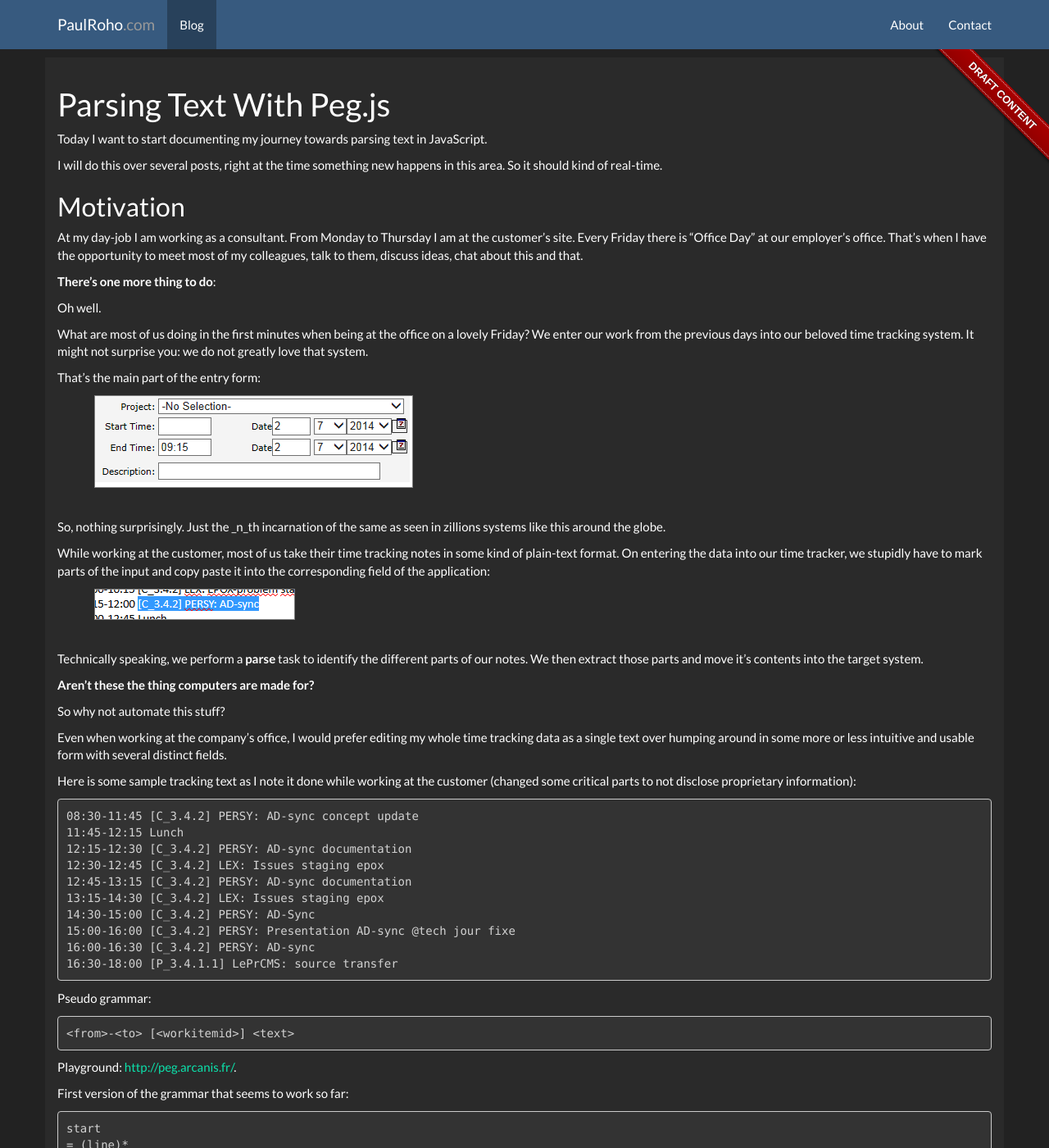
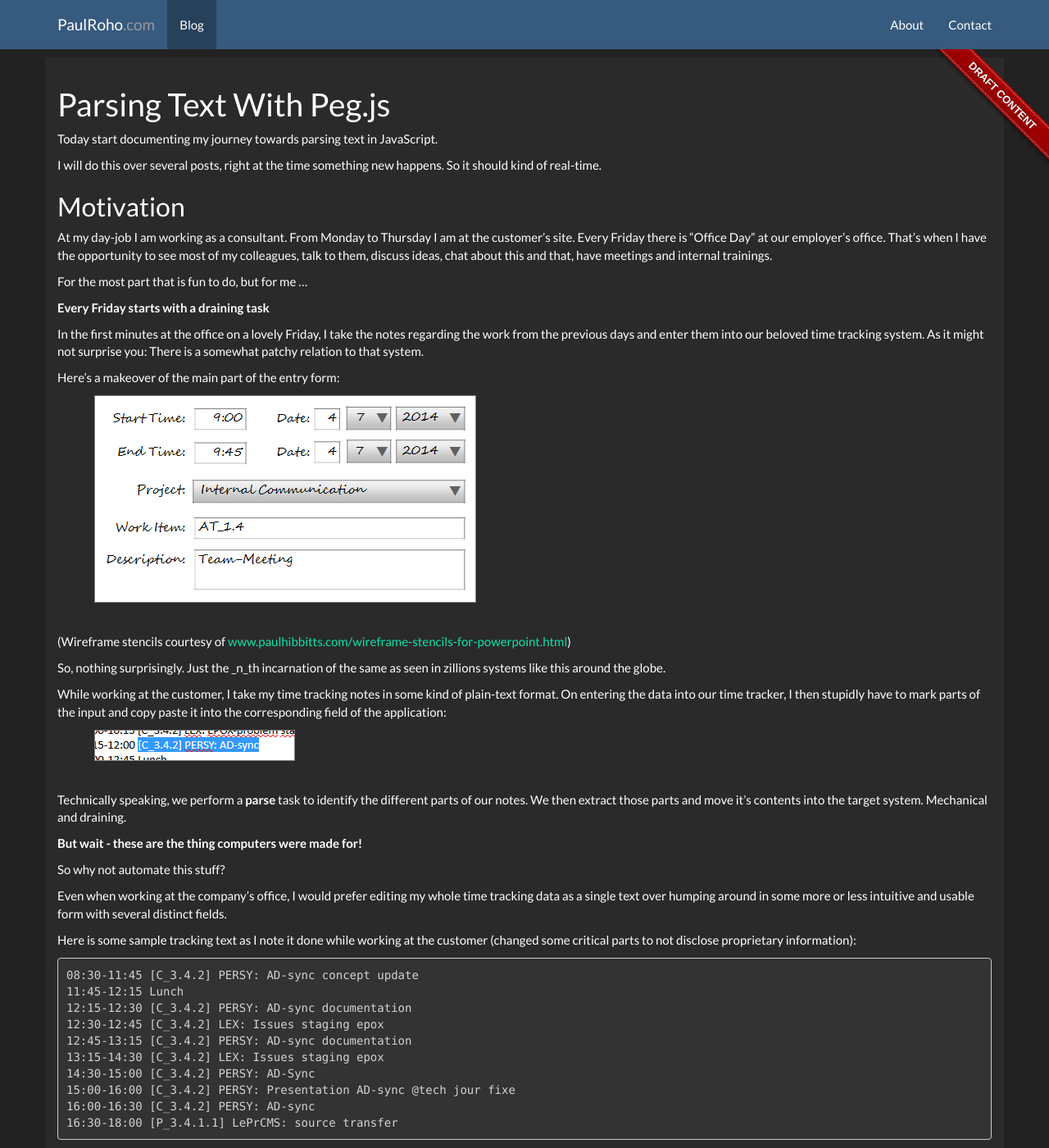
Before and after one commit to paulroho/paulroho.github.io, a Jekyll site: the page built from _posts/2014-07-02-Parsing-Text-With-PegJs.md, in a window 1280 px wide and 1400 px high. Shown: the whole window at 82% size. Built offline with Jekyll 4.4.1, drawn with Linux system fonts in a browser that asks for light colours; nearby versions of some CDN libraries.

Commit message:
Parsing with PegJs: reworked (in fact done at 2014-07-04)

```diff
--- a/_posts/2014-07-02-Parsing-Text-With-PegJs.md
+++ b/_posts/2014-07-02-Parsing-Text-With-PegJs.md
@@ -5,35 +5,36 @@ title: Parsing Text With Peg.js
 
 # Parsing Text With Peg.js
 
-Today I want to start documenting my journey towards parsing text in JavaScript.
+Today start documenting my journey towards parsing text in JavaScript.
 
-I will do this over several posts, right at the time something new happens in this area. So it should kind of real-time.
+I will do this over several posts, right at the time something new happens. So it should kind of real-time.
 
 ## Motivation
 
-At my day-job I am working as a consultant. From Monday to Thursday I am at the customer's site. Every Friday there is "Office Day" at our employer's office. That's when I have the opportunity to meet most of my colleagues, talk to them, discuss ideas, chat about this and that.
+At my day-job I am working as a consultant. From Monday to Thursday I am at the customer's site. Every Friday there is "Office Day" at our employer's office. That's when I have the opportunity to see most of my colleagues, talk to them, discuss ideas, chat about this and that, have meetings and internal trainings.
 
-**There's one more thing to do**:
+For the most part that is fun to do, but for me ...
 
-Oh well.
+**Every Friday starts with a draining task**
 
-What are most of us doing in the first minutes when being at the office on a lovely Friday? We enter our work from the previous days into our beloved time tracking system. It might not surprise you: we do not greatly love that system.
+In the first minutes at the office on a lovely Friday, I take the notes regarding the work from the previous days and enter them into our beloved time tracking system. As it might not surprise you: There is a somewhat patchy relation to that system.
 
-That's the main part of the entry form:
+Here's a makeover of the main part of the entry form:
 
-![Screenshot of the Grammar Editor](/images/posts/PegJs/TimeTrackingEntryForm.png)
+![Sketch of a time tracking entry form](/images/posts/PegJs/TimeTrackingEntryForm.png)
 {: .image}
+(Wireframe stencils courtesy of [www.paulhibbitts.com/wireframe-stencils-for-powerpoint.html](www.paulhibbitts.com/wireframe-stencils-for-powerpoint.html "Hibbitts Design"))
 
 So, nothing surprisingly. Just the _n_th incarnation of the same as seen in zillions systems like this around the globe.
 
-While working at the customer, most of us take their time tracking notes in some kind of plain-text format. On entering the data into our time tracker, we stupidly have to mark parts of the input and copy paste it into the corresponding field of the application:
+While working at the customer, I take my time tracking notes in some kind of plain-text format. On entering the data into our time tracker, I then stupidly have to mark parts of the input and copy paste it into the corresponding field of the application:
 
 ![Marked Time Data](/images/posts/PegJs/MarkedTimeData.png)
 {: .image}
 
-Technically speaking, we perform a **parse** task to identify the different parts of our notes. We then extract those parts and move it's contents into the target system.
+Technically speaking, we perform a **parse** task to identify the different parts of our notes. We then extract those parts and move it's contents into the target system. Mechanical and draining.
 
-**Aren't these the thing computers are made for?**
+**But wait - these are the thing computers were made for!**
 
 So why not automate this stuff?
 
```
Also changed, not shown: images/posts/PegJs/TimeTrackingEntryForm.png.
